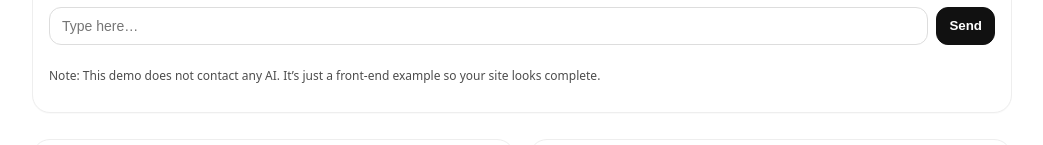
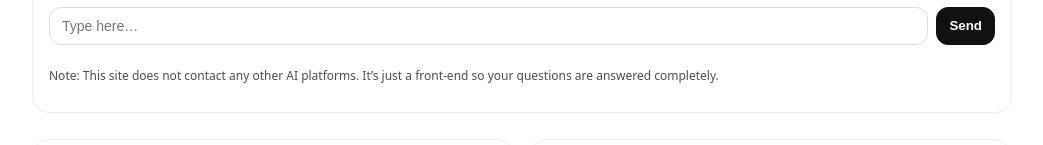
Before and after one commit to TwinElectronicz/twinelectronicz.github.io, a plain HTML site: page index.html in a window 1280 px wide. Shown: the part 1204-1349 px from the top of the page, without its empty margins (118-1161 px from the left). Drawn offline with Linux system fonts and the light colour scheme.

Commit message:
Update note about AI platform interaction

```diff
--- a/index.html
+++ b/index.html
@@ -146,7 +146,7 @@
             <button id="send">Send</button>
           </div>
           <p class="small muted">
-            Note: This demo does not contact any AI. It’s just a front-end example so your site looks complete.
+            Note: This site does not contact any other AI platforms. It’s just a front-end so your questions are answered completely.
           </p>
         </div>
       </div>
```
